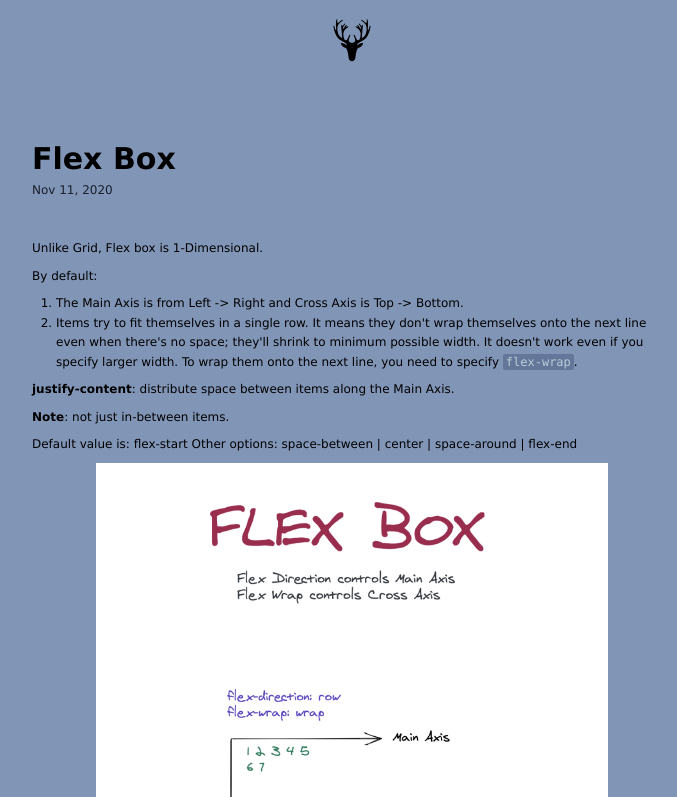
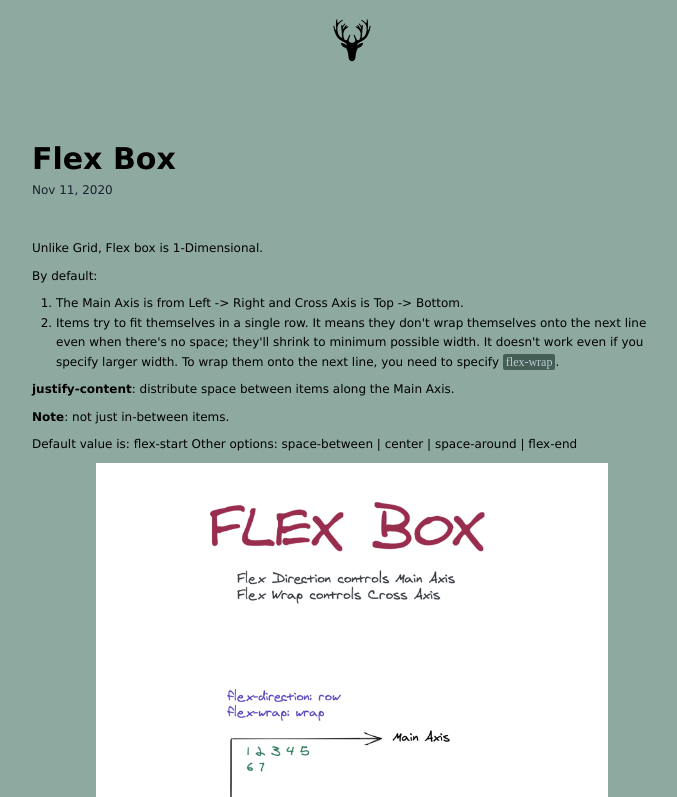
Before and after one commit to akashbdj/blog, a Next.js app: page /posts/flex-box in a window 1280 px wide. Shown: the top 797 px of the page, without its empty margins (288-965 px from the left). Built offline with nearby package versions, Linux system fonts and the light colour scheme; what react-mathjax would draw is missing.

Commit message:
change bg color theme

```diff
--- a/_posts/intro-calculas.md
+++ b/_posts/intro-calculus.md
@@ -1,5 +1,5 @@
 ---
-title: 'Intro to Calculas'
+title: 'Intro to Calculus'
 date: '2020-11-27T05:35:07.322Z'
 ---
 
--- a/styles/globals.css
+++ b/styles/globals.css
@@ -1,8 +1,16 @@
 :root {
+  --main-bg-color: #8ea99f;
+  --gradient-dark-section: #7f9a90;
+  --code-bg-color: #465f56;
+  --quote-bg-color: #7f9a90;
+}
+
+/*
+old colors:
   --main-bg-color: #8195b7;
   --gradient-dark-section: #6f83a6;
   --code-bg-color: #64779a;
-}
+*/
 
 html,
 body {
@@ -78,7 +86,7 @@ a {
 }
 
 .markdown code {
-  font-family: 'Fira Code', ;
+  font-family: 'Fira Code';
   border-radius: 2px;
   padding: 1px 3px;
   color: #bacdd6;
@@ -91,8 +99,14 @@ a {
 
 .markdown blockquote {
   @apply py-2 px-4 italic;
-  border-left: 4px solid #677a9c;
-  background-color: #7b8fb1;
+  border-left: 4px solid #627971;
+  background-color: var(--quote-bg-color);
+  /* border-left: 4px solid #677a9c; */
+  /* background-color: #7b8fb1; */
+}
+
+.markdown pre {
+  background-color: #25332e !important;
 }
 
 .markdown a {
```
